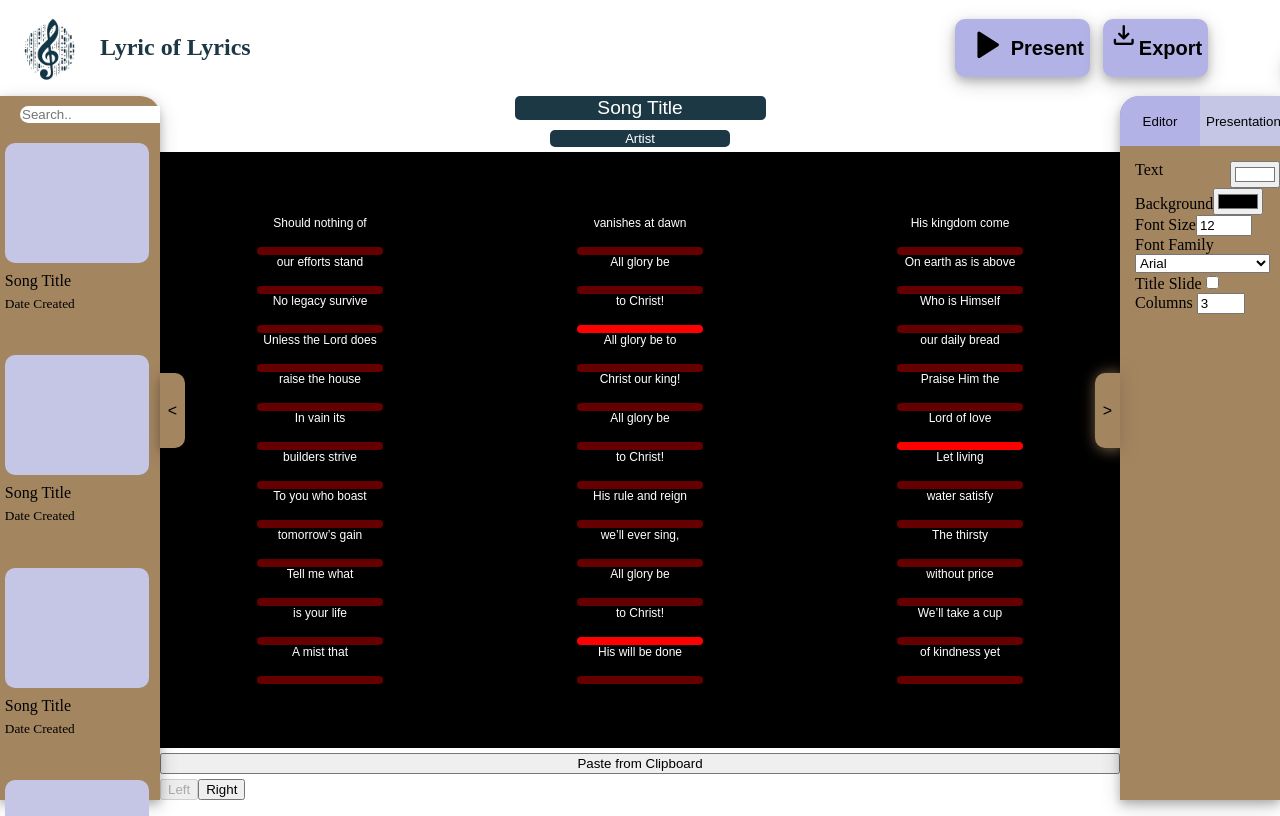
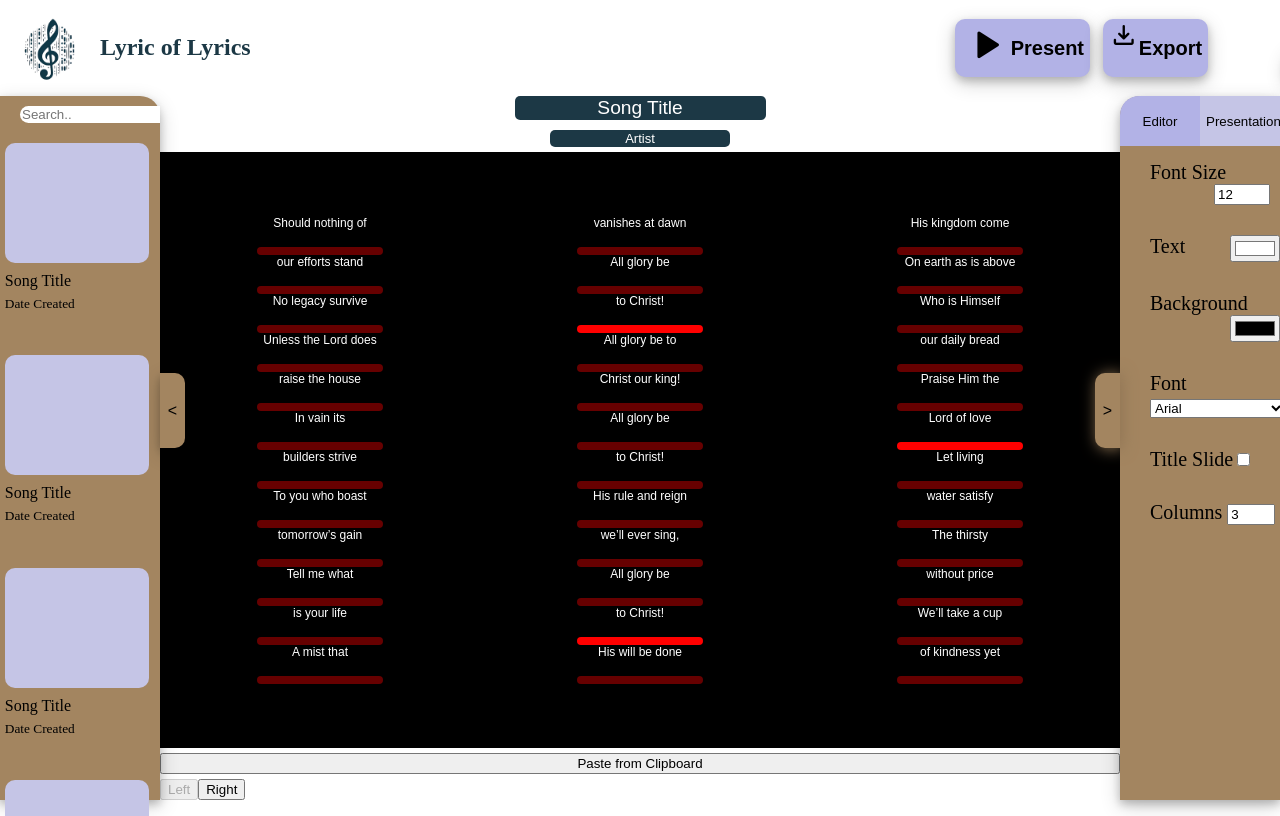
Before and after one commit to MasterTemple/CSCI-450-Group-Project, a SvelteKit app: page / in a window 1280 px wide. Shown: the top 816 px of the page. Built offline with nearby package versions, Linux system fonts and the light colour scheme.

Commit message:
added css to editor settings

```diff
--- a/src/routes/EditorSettings.svelte
+++ b/src/routes/EditorSettings.svelte
@@ -19,20 +19,22 @@
 </script>
 
 <div id="editor-settings-style">
-    <div>
+    <div class="editor-settings-items">
+        <label>Font Size<input  name="editor-settings" type="number" min="12" max="36" id="fontSize" bind:value={$fontSize}></label>
+    </div>
+    <div class="editor-settings-items" >
+        <!-- <label>hello</label> -->
         <label>Text<input name="editor-settings" type="color" id="textColor" bind:value={$textColor}></label>
     </div>
 
-    <div>
+    <div  class="editor-settings-items">
         <label>Background<input name="editor-settings" type="color" id="backgroundColor" bind:value={$backgroundColor}></label>
     </div>
 
-    <div>
-        <label>Font Size<input name="editor-settings" type="number" min="12" max="36" id="fontSize" bind:value={$fontSize}></label>
-    </div>
 
-    <div>
-        <label for="Font Family">Font Family</label>
+
+    <div class="editor-settings-items" >
+        <label for="Font Family">Font</label>
         <select name = "editor-settings" id="fontFamily" bind:value={$fontFamily}>
             <option value=arial selected>Arial</option>
             <option value=timeNewRoman>Times New Roman</option>
@@ -40,11 +42,12 @@
         </select>
     </div>
 
-    <div>
+    <div class="editor-settings-items" >
         <label>Title Slide<input name="editor-settings" type="checkbox" id="titleSlide" bind:value={$titleSlide}></label>
     </div>
 
-    <div>
+
+    <div class="editor-settings-items" >
         <label>Columns <input name="editor-settings" type="number" min="1" max="6" id="numberOfColumns" bind:value={$numberOfColumnsToDisplay}></label>
     </div>
 
@@ -68,15 +71,30 @@
 
 }
 #editor-settings-style{
-    padding-left: 15px;
-    padding-top: 15px;
+
     display: flex;
     flex-direction: column;
 }
 #textColor{
-    /* margin-left: 15px; */
+    margin-right: 5px;
     float: right;
-    /* padding-right:15px; */
+}
+#backgroundColor{
+    margin-right: 5px;
+    float: right;
+}
+
+#fontSize{
+    margin-right: 15px;
+    float: right;
+
+}
+
+.editor-settings-items{
+    padding-bottom: 15px;
+    padding-top: 15px;
+    margin-left: 30px;
+    font-size: 20px;
 }
 
 
```
